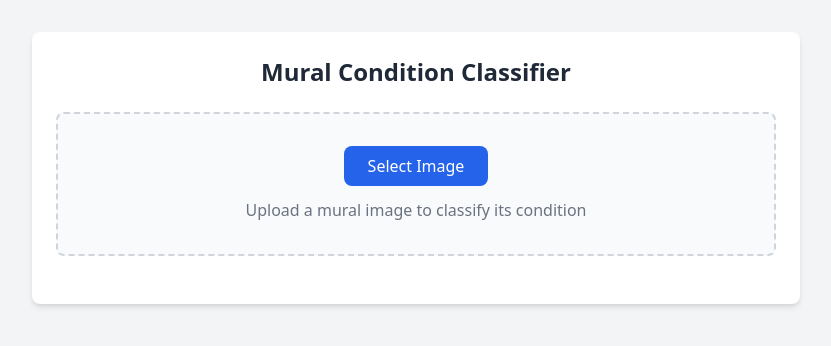
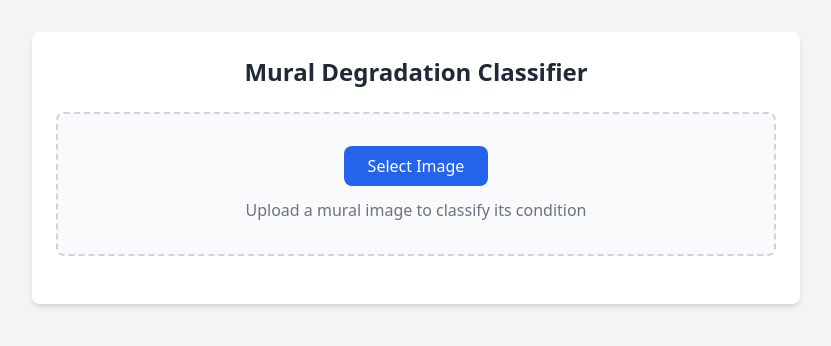
Before and after one commit to GrittyGeeks/Muralwebsite, a Flask app: page /classify in a window 1280 px wide. Shown: the top 346 px of the page, without its empty margins (224-1055 px from the left). Run offline with Flask 3, Linux system fonts and the light colour scheme; parts of the project's set-up code (start-up, migrations or seed data) failed here and were passed over.

Commit message:
Update classify.html

```diff
--- a/templates/classify.html
+++ b/templates/classify.html
@@ -25,7 +25,7 @@
     <div class="container mx-auto px-4 py-8">
         <div class="max-w-3xl mx-auto bg-white rounded-lg shadow-md overflow-hidden">
             <div class="p-6">
-                <h1 class="text-2xl font-bold text-center text-gray-800 mb-6">Mural Condition Classifier</h1>
+                <h1 class="text-2xl font-bold text-center text-gray-800 mb-6">Mural Degradation Classifier</h1>
 
                 <!-- Upload Section -->
                 <div class="border-2 border-dashed border-gray-300 rounded-lg p-8 text-center mb-6 bg-gray-50">
```
